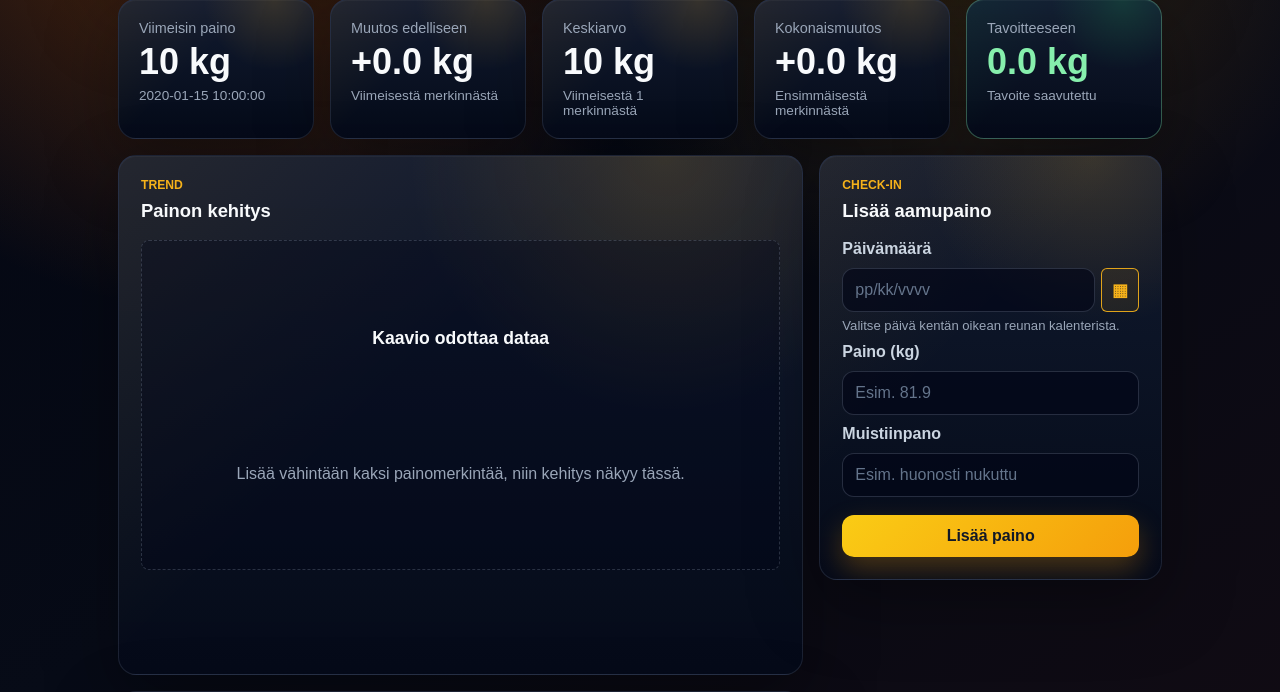
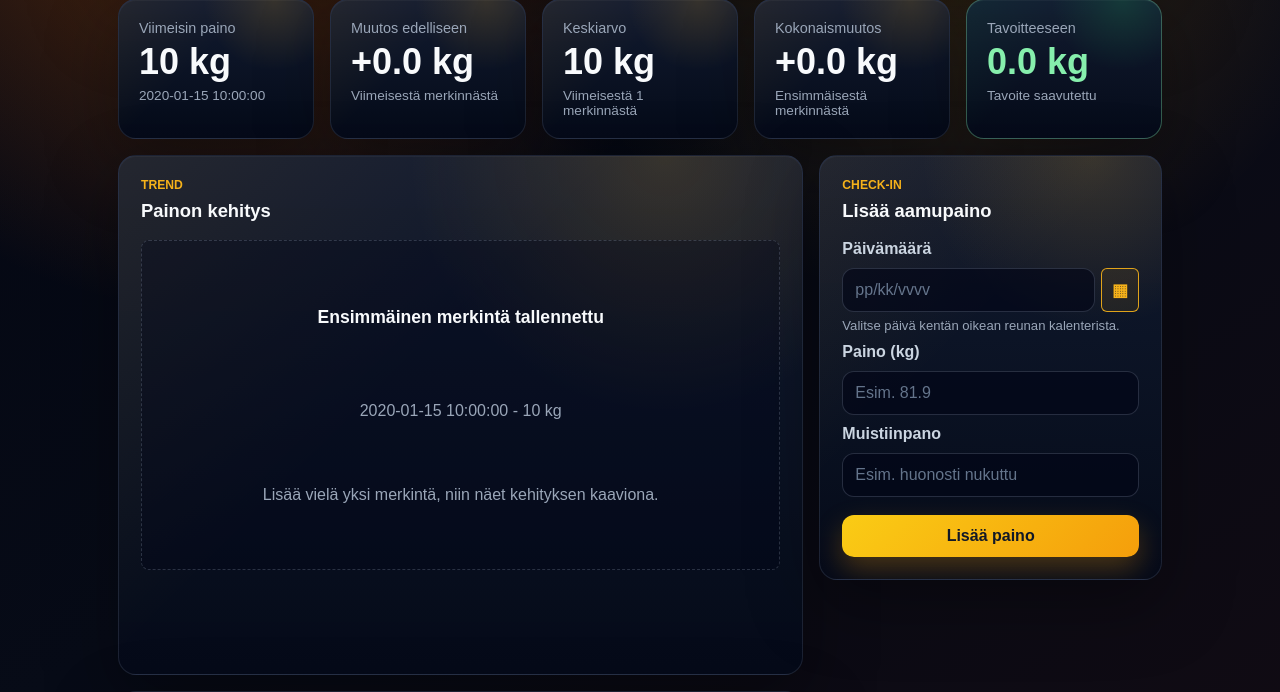
Before and after one commit to akikleemola/Aamupainot, a Flask app: template templates/index.html in a window 1280 px wide. Shown: the part 208-900 px from the top of the page. Run offline with Flask 3, Linux system fonts and the light colour scheme; the template is opened without the code that fills it: most values are stand-ins (such as "Sample title", 1, 10 or a date in 2020).

Commit message:
Improved index messages to user

```diff
--- a/templates/index.html
+++ b/templates/index.html
@@ -135,10 +135,16 @@
                         <div class="chart-wrap">
                             <canvas id="weightChart" class="weight-chart" aria-label="Painon kehityskaavio"></canvas>
                         </div>
+                    {% elif chart_data|length == 1 %}
+                        <div class="empty-state">
+                            <strong>Ensimmäinen merkintä tallennettu</strong>
+                            <p>{{ latest_date }} - {{ latest_weight }} kg</p>
+                            <p>Lisää vielä yksi merkintä, niin näet kehityksen kaaviona.</p>
+                        </div>
                     {% else %}
                         <div class="empty-state">
-                            <strong>Kaavio odottaa dataa</strong>
-                            <p>Lisää vähintään kaksi painomerkintää, niin kehitys näkyy tässä.</p>
+                            <strong>Kaavio odottaa ensimmäistä merkintää</strong>
+                            <p>Lisää aamupaino, niin se näkyy tässä.</p>
                         </div>
                     {% endif %}
                 </section>
```
Also changed, not shown: aamupainot.db.
